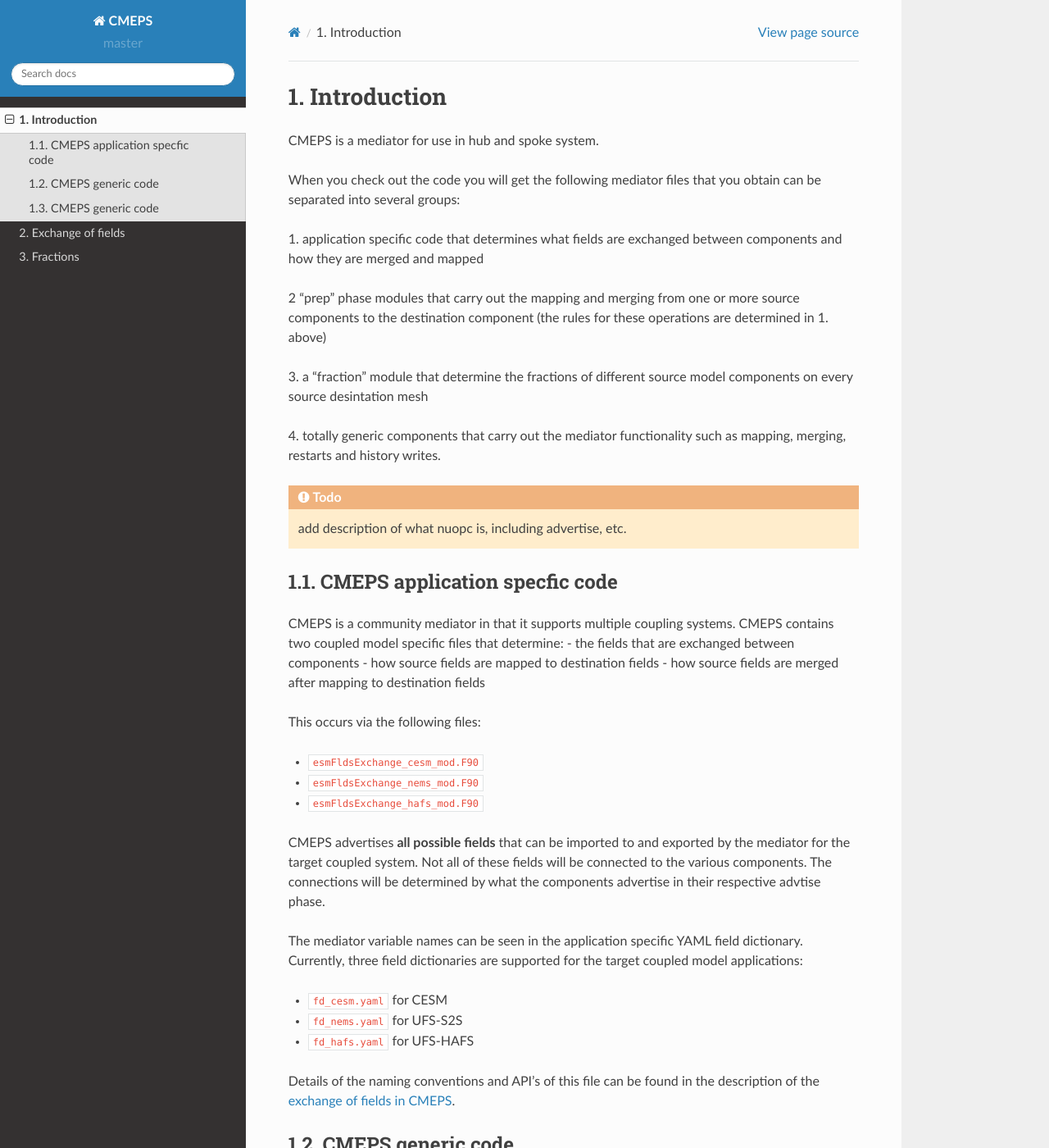
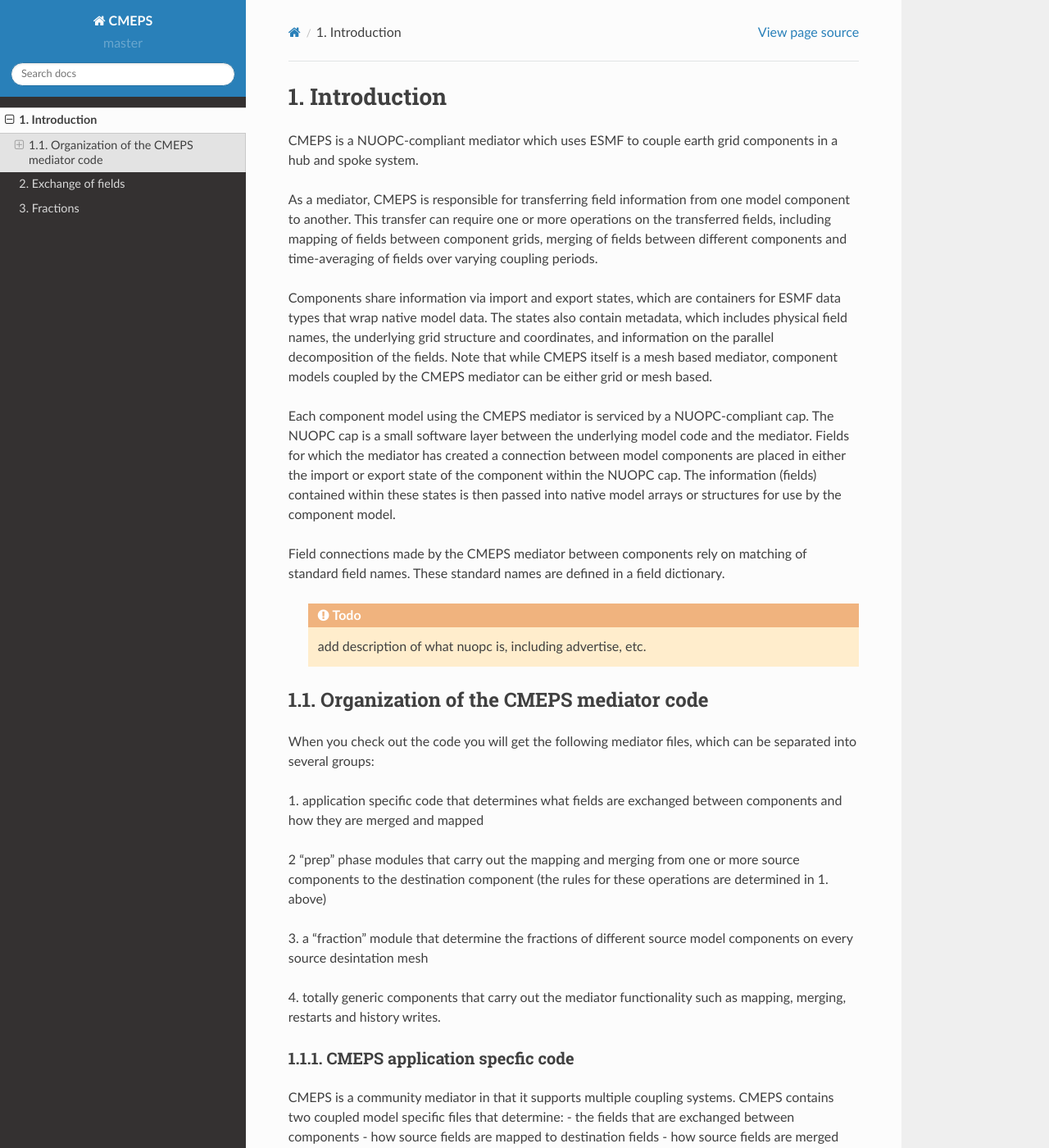
Before and after one commit to ESCOMP/CMEPS, a Sphinx documentation site: the page built from doc/source/introduction.rst, in a window 1280 px wide and 1400 px high. Shown: the whole window at 82% size. Built offline with Sphinx 7.4.7 and the Read the Docs theme 2.0.0, drawn with Linux system fonts in a browser that asks for light colours; pages that are not in the unit, such as notebooks, are missing from menus; comment, search, counter and statistics services are not loaded; some of the changed text lies outside the part shown.

Commit message:
add introductory text about mediators

```diff
--- a/doc/source/conf.py
+++ b/doc/source/conf.py
@@ -39,7 +39,6 @@
     'sphinx.ext.autosummary',
     'sphinx.ext.viewcode',
     'sphinx.ext.todo',
-    'sphinxcontrib.programoutput'
 ]
 todo_include_todos=True
 
--- a/doc/source/introduction.rst
+++ b/doc/source/introduction.rst
@@ -1,10 +1,28 @@
 Introduction
 ============
 
-CMEPS is a mediator for use in hub and spoke system.
+CMEPS is a NUOPC-compliant mediator which uses ESMF to couple earth grid components in a hub and spoke system.
 
-When you check out the code you will get the following mediator files
-that you obtain can be separated into several groups:
+As a mediator, CMEPS is responsible for transferring field information from one model
+component to another. This transfer can require one or more operations on the transferred
+fields, including mapping of fields between component grids, merging of fields between different components and time-averaging of fields over varying coupling periods.
+
+Components share information via import and export states, which are containers for ESMF data types that wrap native model data. The states also contain metadata, which includes physical field names, the underlying grid structure and coordinates, and information on the parallel decomposition of the fields. Note that while CMEPS itself is a mesh based mediator, component models coupled by the CMEPS mediator can be either grid or mesh based.
+
+Each component model using the CMEPS mediator is serviced by a NUOPC-compliant cap. The NUOPC cap is a small software layer between the underlying model code and the mediator. Fields for which the mediator has created a connection between model components are placed in either the import or export state of the component within the NUOPC cap. The information (fields) contained within these states is then passed into native model arrays or structures for use by the component model.
+
+Field connections made by the CMEPS mediator between components rely on matching of standard field names. These standard names are defined in a field dictionary.
+
+ .. todo::
+
+   add description of what nuopc is, including advertise, etc.
+
+Organization of the CMEPS mediator code
+#######################################
+
+
+When you check out the code you will get the following mediator files,
+which can be separated into several groups:
 
 1. application specific code that determines what fields are exchanged
 between components and how they are merged and mapped
@@ -18,10 +36,6 @@
 
 4. totally generic components that carry out the mediator
 functionality such as mapping, merging, restarts and history writes.
-
-.. todo::
-
-   add description of what nuopc is, including advertise, etc.
 
 CMEPS application specfic code
 ----------------------------------------
@@ -42,7 +56,8 @@
 exported by the mediator for the target coupled system. Not all of
 these fields will be connected to the various components. The
 connections will be determined by what the components advertise in
-their respective advtise phase.
+their respective advertise phase.
+
 
 The mediator variable names can be seen in the application specific
 YAML field dictionary. Currently, three field dictionaries are
@@ -78,8 +93,10 @@
     med_utils_mod.F90
     med_phases_restart_mod.F90
 
-CMEPS generic code
-------------------
+CMEPS "prep phase" code
+-----------------------
+
+The following modules comprise the "prep phase" code::
 
     med.F90
     med_fraction_mod.F90
```
Also changed, not shown: doc/source/esmfldsexchange.rst (+8 -8 lines).
